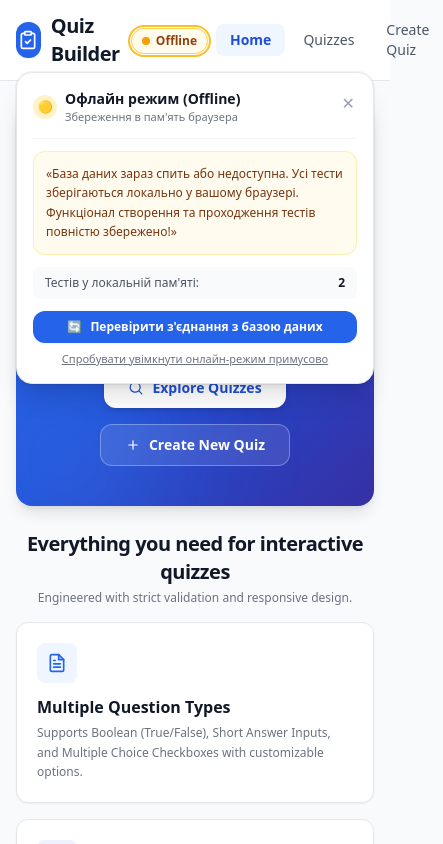
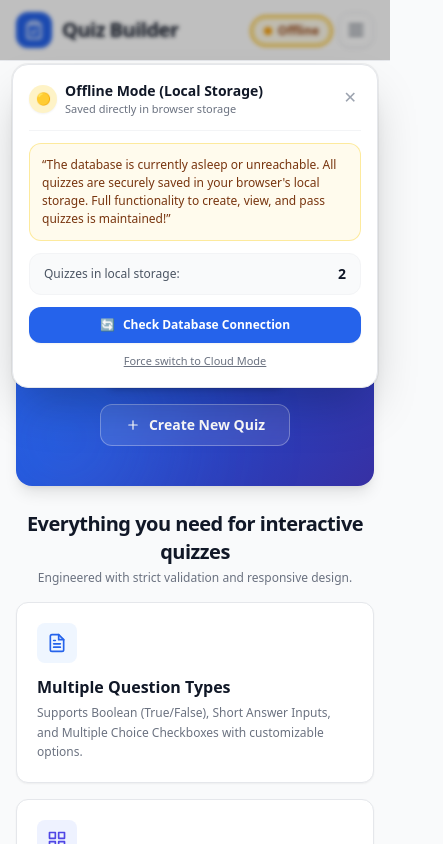
Before and after one commit to iberikofer/quiz-builder, a Next.js app in the folder client/: page / in a window 390 px wide. Both pictures are taken after a click on the button "Offline". Shown: the top 844 px of the page, 443 px wide, since content can reach past the window. Built offline with nearby package versions, Linux system fonts and the light colour scheme; no server answers.

Commit message:
feat(ui): desktop hover trigger, and mobile hamburger menu

```diff
--- a/client/src/components/Header.tsx
+++ b/client/src/components/Header.tsx
@@ -17,23 +17,70 @@ function Header() {
   } = useStorageMode();
 
   const [isPopoverOpen, setIsPopoverOpen] = useState(false);
+  const [isMobileMenuOpen, setIsMobileMenuOpen] = useState(false);
+
   const popoverRef = useRef<HTMLDivElement>(null);
+  const mobileMenuRef = useRef<HTMLDivElement>(null);
+  const hoverTimeoutRef = useRef<NodeJS.Timeout | null>(null);
 
-  // Close popover on click outside
+  // Close menus on click outside
   useEffect(() => {
     const handleClickOutside = (e: MouseEvent) => {
-      if (popoverRef.current && !popoverRef.current.contains(e.target as Node)) {
+      if (
+        popoverRef.current &&
+        !popoverRef.current.contains(e.target as Node)
+      ) {
         setIsPopoverOpen(false);
+      }
+      if (
+        mobileMenuRef.current &&
+        !mobileMenuRef.current.contains(e.target as Node)
+      ) {
+        setIsMobileMenuOpen(false);
       }
     };
 
-    if (isPopoverOpen) {
+    if (isPopoverOpen || isMobileMenuOpen) {
       document.addEventListener('mousedown', handleClickOutside);
     }
     return () => {
       document.removeEventListener('mousedown', handleClickOutside);
     };
-  }, [isPopoverOpen]);
+  }, [isPopoverOpen, isMobileMenuOpen]);
+
+  // Close menus when route changes
+  useEffect(() => {
+    setIsMobileMenuOpen(false);
+    setIsPopoverOpen(false);
+  }, [pathname]);
+
+  const isDesktop = () =>
+    typeof window !== 'undefined' && window.innerWidth >= 769;
+
+  const handleMouseEnter = () => {
+    if (isDesktop()) {
+      if (hoverTimeoutRef.current) {
+        clearTimeout(hoverTimeoutRef.current);
+        hoverTimeoutRef.current = null;
+      }
+      setIsPopoverOpen(true);
+    }
+  };
+
+  const handleMouseLeave = () => {
+    if (isDesktop()) {
+      hoverTimeoutRef.current = setTimeout(() => {
+        setIsPopoverOpen(false);
+      }, 200);
+    }
+  };
+
+  const handleBadgeClick = (e: React.MouseEvent) => {
+    if (!isDesktop()) {
+      e.preventDefault();
+      setIsPopoverOpen((prev) => !prev);
+    }
+  };
 
   const linkClass = (href: string, exact = false) => {
     const isActive = exact ? pathname === href : pathname.startsWith(href);
@@ -49,7 +96,7 @@ function Header() {
   };
 
   return (
-    <header className="sticky top-0 z-50 border-b border-gray-200 bg-white/90 backdrop-blur-md transition-all">
+    <header className="sticky top-0 z-50 border-b border-gray-200 bg-white/95 backdrop-blur-md transition-all">
       <div className="mx-auto flex max-w-4xl items-center justify-between px-4 py-3">
         {/* Brand Logo */}
         <Link href="/" className="group flex items-center gap-2.5">
@@ -61,16 +108,21 @@ function Header() {
           </span>
         </Link>
 
-        {/* Navigation & Status Badge */}
+        {/* Right side controls: Offline Badge + Navigation / Mobile Burger */}
         <div className="flex items-center gap-2 sm:gap-3">
-          {/* Status Badge to the left of navigation links */}
-          <div className="relative" ref={popoverRef}>
+          {/* 1. Offline / Online Status Badge (always to the left of nav / burger) */}
+          <div
+            className="relative"
+            ref={popoverRef}
+            onMouseEnter={handleMouseEnter}
+            onMouseLeave={handleMouseLeave}
+          >
             {isLocalMode ? (
               <button
                 type="button"
-                onClick={() => setIsPopoverOpen((prev) => !prev)}
+                onClick={handleBadgeClick}
                 className="inline-flex items-center gap-1.5 rounded-full border border-amber-300 bg-amber-50/90 px-2.5 py-1 text-xs font-semibold text-amber-800 shadow-sm transition-all hover:bg-amber-100 hover:border-amber-400 focus:outline-none focus:ring-2 focus:ring-amber-400 focus:ring-offset-1"
-                title="Натисніть для деталей про роботу в офлайн режимі"
+                title="Offline Mode — saved in browser storage"
                 aria-expanded={isPopoverOpen}
               >
                 <span className="relative flex h-2 w-2">
@@ -82,9 +134,9 @@ function Header() {
             ) : (
               <button
                 type="button"
-                onClick={() => setIsPopoverOpen((prev) => !prev)}
+                onClick={handleBadgeClick}
                 className="inline-flex items-center gap-1.5 rounded-full border border-emerald-200 bg-emerald-50 px-2.5 py-1 text-xs font-medium text-emerald-800 transition-all hover:bg-emerald-100 focus:outline-none focus:ring-2 focus:ring-emerald-400 focus:ring-offset-1"
-                title="Підключено до хмарної бази даних"
+                title="Online Mode — connected to cloud database"
                 aria-expanded={isPopoverOpen}
               >
                 <span className="h-2 w-2 rounded-full bg-emerald-500"></span>
@@ -92,28 +144,45 @@ function Header() {
               </button>
             )}
 
-            {/* Popover Card */}
+            {/* Mobile backdrop for popover modal */}
             {isPopoverOpen && (
-              <div className="fixed inset-x-4 top-16 sm:absolute sm:inset-auto sm:left-0 sm:top-full mt-2 w-auto sm:w-96 rounded-2xl border border-gray-200 bg-white p-4 shadow-xl ring-1 ring-black/5 animate-in fade-in zoom-in-95 duration-150 z-50">
+              <div
+                className="fixed inset-0 z-40 bg-black/25 backdrop-blur-[2px] md:hidden"
+                onClick={() => setIsPopoverOpen(false)}
+                aria-hidden="true"
+              />
+            )}
+
+            {/* Popover Card (English) */}
+            {isPopoverOpen && (
+              <div
+                onMouseEnter={handleMouseEnter}
+                onMouseLeave={handleMouseLeave}
+                className="fixed inset-x-3 top-16 z-50 rounded-2xl border border-gray-200 bg-white p-4 shadow-2xl ring-1 ring-black/5 animate-in fade-in zoom-in-95 duration-150 md:absolute md:inset-auto md:left-0 md:top-full md:mt-2 md:w-96"
+              >
                 <div className="flex items-start justify-between gap-2 border-b border-gray-100 pb-3">
                   <div className="flex items-center gap-2">
-                    <span className="flex h-6 w-6 items-center justify-center rounded-full bg-amber-100 text-amber-600 text-xs font-bold">
+                    <span className="flex h-7 w-7 items-center justify-center rounded-full bg-amber-100 text-amber-700 text-xs font-bold shadow-sm">
                       {isLocalMode ? '🟡' : '🟢'}
                     </span>
                     <div>
                       <h4 className="text-sm font-bold text-gray-900">
-                        {isLocalMode ? 'Офлайн режим (Offline)' : 'Онлайн режим (Online)'}
+                        {isLocalMode
+                          ? 'Offline Mode (Local Storage)'
+                          : 'Online Mode (Cloud)'}
                       </h4>
                       <p className="text-[11px] text-gray-500">
-                        {isLocalMode ? "Збереження в пам'ять браузера" : 'Підключено до PostgreSQL / Prisma'}
+                        {isLocalMode
+                          ? 'Saved directly in browser storage'
+                          : 'Connected to PostgreSQL / Prisma'}
                       </p>
                     </div>
                   </div>
                   <button
                     type="button"
                     onClick={() => setIsPopoverOpen(false)}
-                    className="text-gray-400 hover:text-gray-600 p-0.5 rounded-md hover:bg-gray-100"
-                    aria-label="Закрити"
+                    className="rounded-md p-1 text-gray-400 transition hover:bg-gray-100 hover:text-gray-600"
+                    aria-label="Close"
                   >
                     ✕
                   </button>
@@ -121,20 +190,26 @@ function Header() {
 
                 <div className="py-3 text-xs leading-relaxed text-gray-600">
                   {isLocalMode ? (
-                    <p className="rounded-xl bg-amber-50/80 p-3 border border-amber-200/60 text-amber-900">
-                      «База даних зараз спить або недоступна. Усі тести зберігаються локально у вашому браузері. Функціонал створення та проходження тестів повністю збережено!»
+                    <p className="rounded-xl border border-amber-200/80 bg-amber-50/90 p-3 leading-normal text-amber-900">
+                      “The database is currently asleep or unreachable. All
+                      quizzes are securely saved in your browser's local
+                      storage. Full functionality to create, view, and pass
+                      quizzes is maintained!”
                     </p>
                   ) : (
-                    <p className="rounded-xl bg-emerald-50 p-3 border border-emerald-200 text-emerald-900">
-                      База даних активна. Усі нові та існуючі тести синхронізуються з хмарним сервером.
+                    <p className="rounded-xl border border-emerald-200 bg-emerald-50 p-3 leading-normal text-emerald-900">
+                      Database is active. All quizzes are synced and stored
+                      securely in the cloud database.
                     </p>
                   )}
                 </div>
 
                 {/* Local Stats */}
-                <div className="mb-3 flex items-center justify-between rounded-lg bg-gray-50 px-3 py-2 text-xs text-gray-600">
-                  <span className="font-medium">Тестів у локальній пам'яті:</span>
-                  <span className="font-bold text-gray-900">{localCount}</span>
+                <div className="mb-3 flex items-center justify-between rounded-xl border border-gray-100 bg-gray-50 px-3.5 py-2.5 text-xs text-gray-600">
+                  <span className="font-medium">Quizzes in local storage:</span>
+                  <span className="text-sm font-bold text-gray-900">
+                    {localCount}
+                  </span>
                 </div>
 
                 {/* Actions */}
@@ -143,17 +218,17 @@ function Header() {
                     type="button"
                     disabled={isChecking}
                     onClick={handleReconnect}
-                    className="flex w-full items-center justify-center gap-2 rounded-xl bg-blue-600 px-3 py-2 text-xs font-semibold text-white shadow-sm transition hover:bg-blue-500 disabled:opacity-60"
+                    className="flex w-full items-center justify-center gap-2 rounded-xl bg-blue-600 px-3 py-2.5 text-xs font-semibold text-white shadow-sm transition hover:bg-blue-500 disabled:opacity-60"
                   >
                     {isChecking ? (
                       <>
-                        <span className="h-3 w-3 animate-spin rounded-full border-2 border-white border-t-transparent" />
-                        <span>Перевірка з'єднання з сервером...</span>
+                        <span className="h-3.5 w-3.5 animate-spin rounded-full border-2 border-white border-t-transparent" />
+                        <span>Checking server connection...</span>
                       </>
                     ) : (
                       <>
                         <span>🔄</span>
-                        <span>Перевірити з'єднання з базою даних</span>
+                        <span>Check Database Connection</span>
                       </>
                     )}
                   </button>
@@ -162,17 +237,17 @@ function Header() {
                     <button
                       type="button"
                       onClick={() => setLocalMode(false)}
-                      className="text-[11px] text-gray-500 hover:text-blue-600 underline text-center"
+                      className="py-0.5 text-center text-[11px] text-gray-500 underline hover:text-blue-600"
                     >
-                      Спробувати увімкнути онлайн-режим примусово
+                      Force switch to Cloud Mode
                     </button>
                   ) : (
                     <button
                       type="button"
                       onClick={() => setLocalMode(true)}
-                      className="text-[11px] text-amber-700 hover:text-amber-900 underline text-center"
+                      className="py-0.5 text-center text-[11px] text-amber-700 underline hover:text-amber-900"
                     >
-                      Перемкнути на офлайн-режим вручну
+                      Switch to Offline Mode manually
                     </button>
                   )}
                 </div>
@@ -180,7 +255,8 @@ function Header() {
             )}
           </div>
 
-          <nav className="flex items-center gap-1 sm:gap-2">
+          {/* 2. Desktop Navigation Links (>= 769px) */}
+          <nav className="hidden md:flex items-center gap-1 sm:gap-2">
             <Link href="/" className={linkClass('/', true)}>
               Home
             </Link>
@@ -191,6 +267,100 @@ function Header() {
               Create Quiz
             </Link>
           </nav>
+
+          {/* 3. Mobile Hamburger Button (< 769px) */}
+          <div className="relative md:hidden" ref={mobileMenuRef}>
+            <button
+              type="button"
+              onClick={() => setIsMobileMenuOpen((prev) => !prev)}
+              className="flex h-9 w-9 items-center justify-center rounded-xl border border-gray-200 bg-white text-gray-700 shadow-sm transition hover:bg-gray-50 hover:text-gray-900 focus:outline-none focus:ring-2 focus:ring-blue-500"
+              aria-label="Toggle navigation menu"
+              aria-expanded={isMobileMenuOpen}
+            >
+              {isMobileMenuOpen ? (
+                <svg
+                  className="h-5 w-5"
+                  fill="none"
+                  viewBox="0 0 24 24"
+                  stroke="currentColor"
+                >
+                  <path
+                    strokeLinecap="round"
+                    strokeLinejoin="round"
+                    strokeWidth={2}
+                    d="M6 18L18 6M6 6l12 12"
+                  />
+                </svg>
+              ) : (
+                <svg
+                  className="h-5 w-5"
+                  fill="none"
+                  viewBox="0 0 24 24"
+                  stroke="currentColor"
+                >
+                  <path
+                    strokeLinecap="round"
+                    strokeLinejoin="round"
+                    strokeWidth={2}
+                    d="M4 6h16M4 12h16M4 18h16"
+                  />
+                </svg>
+              )}
+            </button>
+
+            {/* Mobile Menu Backdrop */}
+            {isMobileMenuOpen && (
+              <div
+                className="fixed inset-0 z-40 bg-black/25 backdrop-blur-[2px] md:hidden"
+                onClick={() => setIsMobileMenuOpen(false)}
+                aria-hidden="true"
+              />
+            )}
+
+            {/* Mobile Dropdown Menu */}
+            {isMobileMenuOpen && (
+              <div className="absolute right-0 top-full mt-2 w-52 rounded-2xl border border-gray-200 bg-white p-2 shadow-2xl ring-1 ring-black/5 animate-in fade-in zoom-in-95 duration-150 z-50 md:hidden">
+                <div className="flex flex-col gap-1">
+                  <Link
+                    href="/"
+                    onClick={() => setIsMobileMenuOpen(false)}
+                    className={`flex items-center gap-2.5 rounded-xl px-3.5 py-2.5 text-sm font-medium transition ${
+                      pathname === '/'
+                        ? 'bg-blue-50 text-blue-700 font-semibold'
+                        : 'text-gray-700 hover:bg-gray-100 hover:text-gray-900'
+                    }`}
+                  >
+                    <span>🏠</span>
+                    <span>Home</span>
+                  </Link>
+                  <Link
+                    href="/quizzes"
+                    onClick={() => setIsMobileMenuOpen(false)}
+                    className={`flex items-center gap-2.5 rounded-xl px-3.5 py-2.5 text-sm font-medium transition ${
+                      pathname === '/quizzes'
+                        ? 'bg-blue-50 text-blue-700 font-semibold'
+                        : 'text-gray-700 hover:bg-gray-100 hover:text-gray-900'
+                    }`}
+                  >
+                    <span>📋</span>
+                    <span>Quizzes</span>
+                  </Link>
+                  <Link
+                    href="/create"
+                    onClick={() => setIsMobileMenuOpen(false)}
+                    className={`flex items-center gap-2.5 rounded-xl px-3.5 py-2.5 text-sm font-medium transition ${
+                      pathname === '/create'
+                        ? 'bg-blue-50 text-blue-700 font-semibold'
+                        : 'text-gray-700 hover:bg-gray-100 hover:text-gray-900'
+                    }`}
+                  >
+                    <span>✨</span>
+                    <span>Create Quiz</span>
+                  </Link>
+                </div>
+              </div>
+            )}
+          </div>
         </div>
       </div>
     </header>
--- a/client/tailwind.config.js
+++ b/client/tailwind.config.js
@@ -2,7 +2,11 @@
 export default {
   content: ['./index.html', './src/**/*.{js,ts,jsx,tsx}'],
   theme: {
-    extend: {},
+    extend: {
+      screens: {
+        md: '769px',
+      },
+    },
   },
   plugins: [],
 };
```
